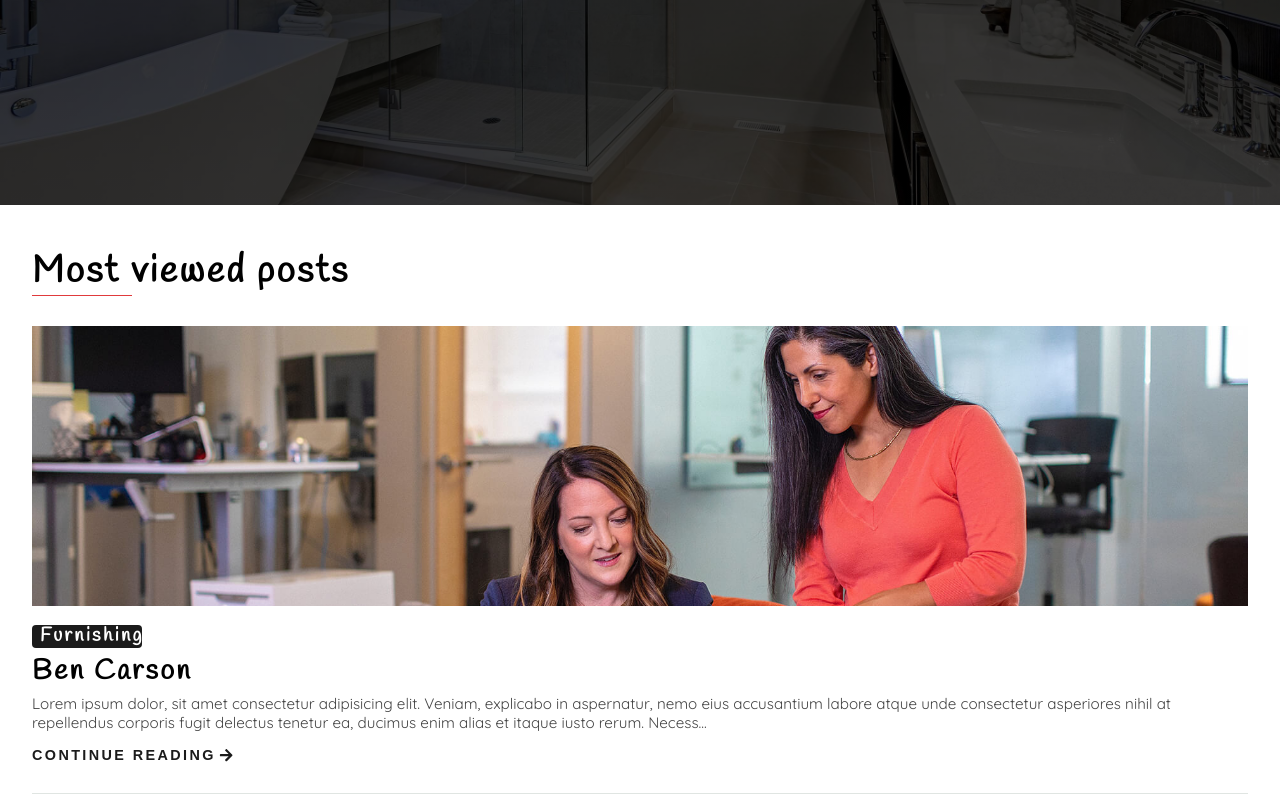
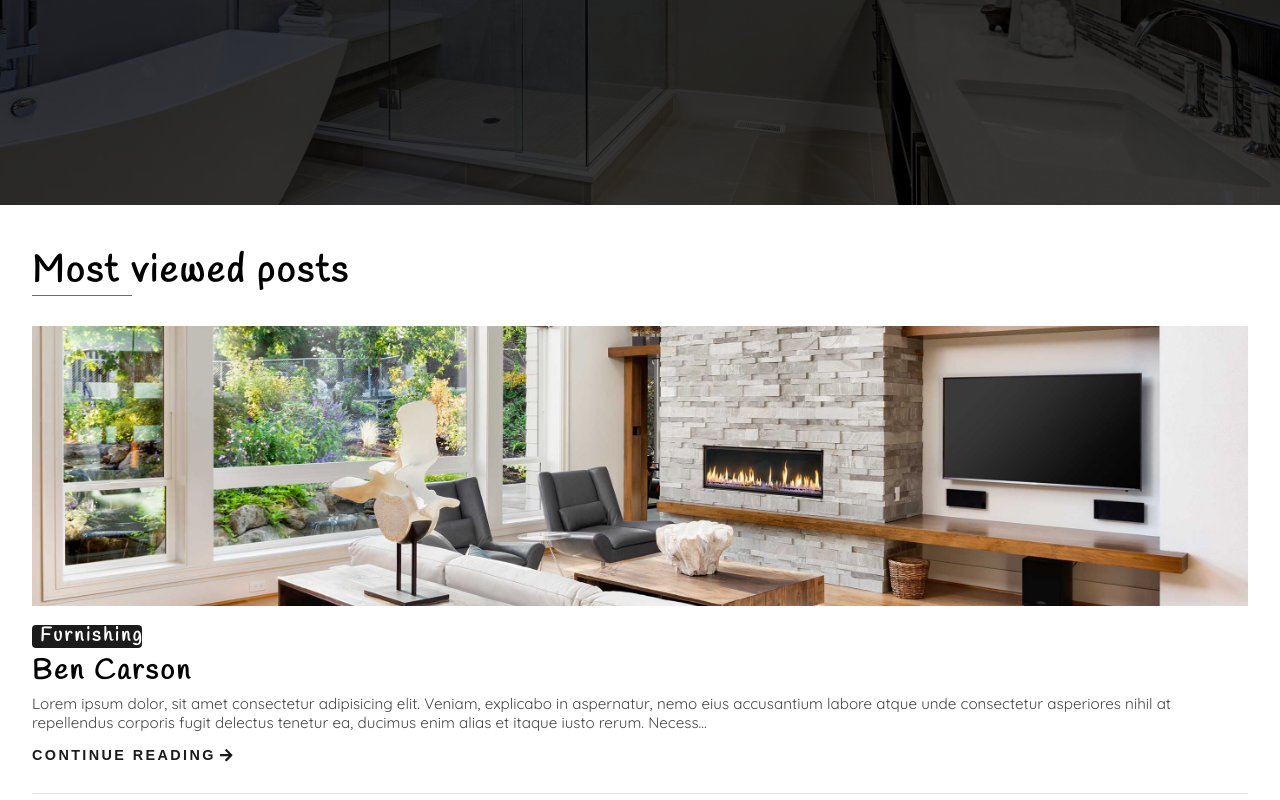
Before and after one commit to Dasiloy/company, a React (Create React App) app: page / in a window 1280 px wide. Shown: the part 504-1304 px from the top of the page. Built offline with nearby package versions, Linux system fonts and the light colour scheme.

Commit message:
fixed images

```diff
--- a/src/utilis/LocalBlogs.js
+++ b/src/utilis/LocalBlogs.js
@@ -2,7 +2,7 @@ const blogs = [
   {
     id: 1,
     author: "Ben carson",
-    image_url: "./images/hero-bg.jpg",
+    image_url: "./images/BerKeley-73.jpg",
     content: ` Lorem ipsum dolor, sit amet consectetur adipisicing
       elit. Veniam, explicabo in aspernatur, nemo eius
       accusantium labore atque unde consectetur asperiores
```
